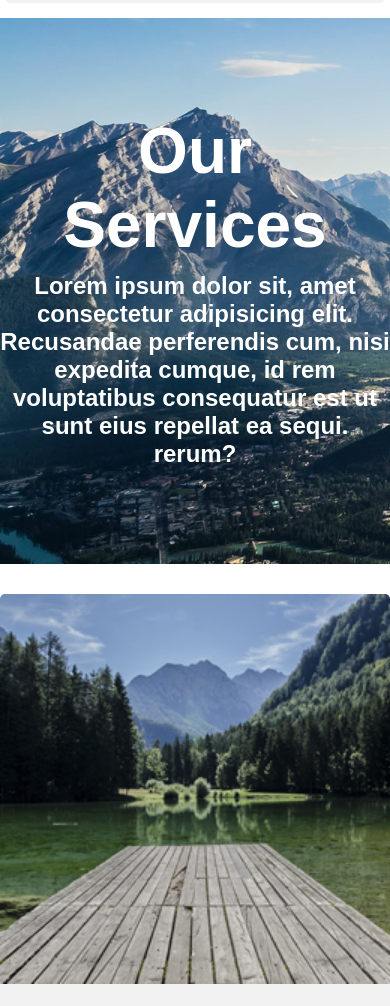
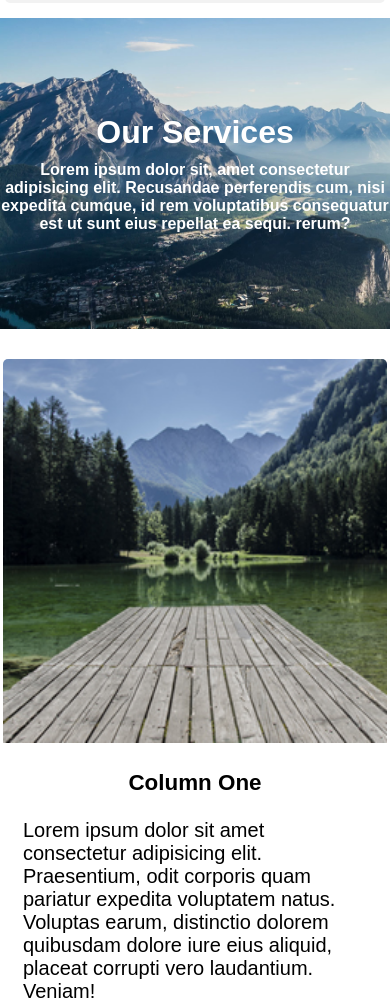
Before and after one commit to M0hamm0d/Conquer-home-page, a plain HTML site: page index.html in a window 390 px wide. Shown: the part 3073-4079 px from the top of the page. Drawn offline with Linux system fonts and the light colour scheme.

Commit message:
code-refactoring

```diff
--- a/asset/styles/styles.css
+++ b/asset/styles/styles.css
@@ -260,6 +260,9 @@ footer .copyright{
         grid-template-columns: repeat(1, 1fr);
         margin: 0px;
     }
+    .four-column-card{
+        margin: 0 3px;
+    }
     .form-section{
         flex-direction: column;
     }
@@ -279,6 +282,13 @@ footer .copyright{
         font-size: 2rem;
     }
     .conquer h3{
+        font-size: 1rem;
+    }
+    .our-services h1{
+        font-size: 2.0rem;
+        padding-bottom: 10px;
+    }
+    .our-services h3{
         font-size: 1rem;
     }
 }
--- a/index.html
+++ b/index.html
@@ -98,7 +98,7 @@
             <h3>Lorem ipsum dolor sit, amet consectetur adipisicing elit. Recusandae perferendis cum, nisi expedita cumque, id rem voluptatibus consequatur est ut sunt eius repellat ea sequi. rerum?</h3>
         </div>
         <div class="four-column-card">
-            <div class="bootstrap-card column-right">
+            <div class="parallax-card column-right">
                 <div class="">
                     <img src="/asset/images/column-one.jpg" alt="">
                 </div>
@@ -107,7 +107,7 @@
                     <p>Lorem ipsum dolor sit amet consectetur adipisicing elit. Praesentium, odit corporis quam pariatur expedita voluptatem natus. Voluptas earum, distinctio dolorem quibusdam dolore iure eius aliquid, placeat corrupti vero laudantium. Veniam!</p>
                 </div>
             </div>
-            <div class="responsive-card column-right">
+            <div class="parallax-card column-right">
                 <div class="">
                     <img src="/asset/images/column-two.jpg" alt="">
                 </div>
```
